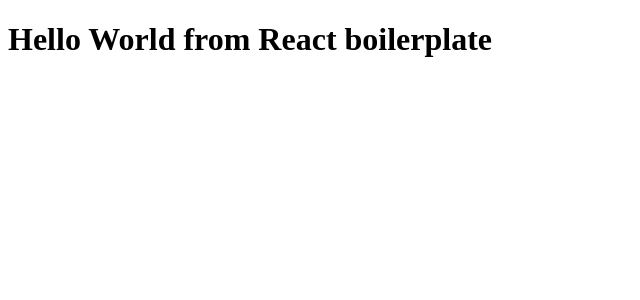
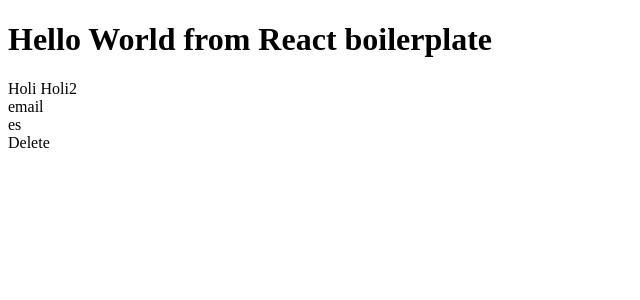
Before and after one commit to mduqueoviedo/react-address-book, a React app: page / in a window 1280 px wide. Shown: the top 300 px of the page, without its empty margins (0-640 px from the left). Built offline with nearby package versions, Linux system fonts and the light colour scheme; what typestyle would draw is missing.

Commit message:
More set up

```diff
--- a/package.json
+++ b/package.json
@@ -7,12 +7,17 @@
   "license": "MIT",
   "private": true,
   "dependencies": {
+    "@fortawesome/fontawesome-svg-core": "^1.2.17",
+    "@fortawesome/free-solid-svg-icons": "^5.8.1",
+    "@fortawesome/react-fontawesome": "^0.1.4",
+    "prop-types": "^15.7.2",
     "react": "^16.8.6",
     "react-dom": "^16.8.6",
     "typestyle": "^2.0.2"
   },
   "devDependencies": {
     "@babel/core": "^7.4.3",
+    "@babel/plugin-proposal-class-properties": "^7.4.0",
     "@babel/preset-env": "^7.4.3",
     "@babel/preset-react": "^7.0.0",
     "babel-eslint": "^10.0.1",
@@ -23,7 +28,6 @@
     "eslint-config-react": "^1.1.7",
     "eslint-loader": "^2.1.2",
     "eslint-plugin-import": "^2.17.2",
-    "eslint-plugin-jsx-a11y": "^6.2.1",
     "eslint-plugin-prettier": "^3.0.1",
     "eslint-plugin-react": "^7.12.4",
     "extract-text-webpack-plugin": "^3.0.2",
--- /dev/null
+++ b/src/App.js
@@ -0,0 +1,48 @@
+import React from 'react';
+import { rootStyle } from './appStyle';
+import { Entry } from './components/entry/Entry';
+import { deleteProperty } from './utils/objectUtils';
+
+export class App extends React.Component {
+  state = {
+    entries: {
+      '1': {
+        firstName: 'Holi',
+        lastName: 'Holi2',
+        email: 'email',
+        country: 'es',
+      },
+    },
+  };
+
+  removeEntry = entryKey => {
+    this.setState(prevState => {
+      return {
+        entries: deleteProperty(prevState.entries, Number(entryKey)),
+      };
+    });
+  };
+
+  renderEntries = () =>
+    Object.keys(this.state.entries).length > 0
+      ? Object.keys(this.state.entries).map(entryKey => (
+          <Entry
+            entry={this.state.entries[entryKey]}
+            entryKey={entryKey}
+            key={entryKey}
+            onDelete={this.removeEntry}
+          />
+        ))
+      : null;
+
+  render() {
+    return (
+      <>
+        <div className={rootStyle}>
+          <h1>Hello World from React boilerplate</h1>
+        </div>
+        <div>{this.renderEntries()}</div>
+      </>
+    );
+  }
+}
--- a/src/appStyle.js
+++ b/src/appStyle.js
@@ -1,5 +1,5 @@
 import { style } from 'typestyle';
 
 export const rootStyle = style({
-  color: 'red',
+  fontFamily: 'Roboto',
 });
--- /dev/null
+++ b/src/components/entry/Entry.js
@@ -0,0 +1,39 @@
+import React from 'react';
+import PropTypes from 'prop-types';
+
+export class Entry extends React.Component {
+  onDeleteHandler = event => {
+    this.props.onDelete(event.target.dataset.entryKey);
+  };
+
+  render() {
+    const { firstName, lastName, email, country } = this.props.entry;
+    return (
+      <div>
+        <div>
+          {firstName} {lastName}
+        </div>
+        <div>{email}</div>
+        <div>{country}</div>
+
+        <div
+          onClick={this.onDeleteHandler}
+          data-entry-key={this.props.entryKey}
+        >
+          Delete
+        </div>
+      </div>
+    );
+  }
+}
+
+Entry.propTypes = {
+  entryKey: PropTypes.string.isRequired,
+  entry: PropTypes.shape({
+    firstName: PropTypes.string.isRequired,
+    lastName: PropTypes.string.isRequired,
+    email: PropTypes.string.isRequired,
+    country: PropTypes.string.isRequired,
+  }).isRequired,
+  onDelete: PropTypes.func.isRequired,
+};
--- a/src/index.js
+++ b/src/index.js
@@ -1,14 +1,8 @@
+import ReactDOM from 'react-dom';
 import React from 'react';
-import ReactDOM from 'react-dom';
-import { rootStyle } from './appStyle';
+import { initFontAwesomeIcons } from './init';
+import { App } from './App';
 
-class App extends React.Component {
-  render() {
-    return (
-      <div className={rootStyle}>
-        <h1>Hello World from React boilerplate</h1>
-      </div>
-    );
-  }
-}
+initFontAwesomeIcons();
+
 ReactDOM.render(<App />, document.getElementById('root'));
--- /dev/null
+++ b/src/init.js
@@ -0,0 +1,6 @@
+import { library } from '@fortawesome/fontawesome-svg-core';
+import { fas } from '@fortawesome/free-solid-svg-icons';
+
+export const initFontAwesomeIcons = () => {
+  library.add(fas);
+};
--- /dev/null
+++ b/src/utils/objectUtils.js
@@ -0,0 +1,10 @@
+/**
+ * Functional programming styled removal property from object
+ * Usage: deleteProperty(originalObject: object, keyToRemove: string | number): object
+ *
+ * @param {string | number} keyToRemove
+ * @returns {object}
+ */
+// eslint-disable-next-line no-use-before-define
+export const deleteProperty = ({ [keyToRemove]: _, ...newObj }, keyToRemove) =>
+  newObj;
--- a/webpack.config.js
+++ b/webpack.config.js
@@ -1,9 +1,10 @@
+const path = require('path');
 const HtmlWebpackPlugin = require('html-webpack-plugin');
 
 module.exports = {
   entry: './src/index.js',
   output: {
-    path: __dirname + '/dist',
+    path: path.join(__dirname, '/dist'),
     publicPath: '/',
     filename: 'bundle.js',
   },
```
Also changed, not shown: .babelrc, src/components/entry/entryStyle.js (added), 2 other files (tests, documents, lock files or other folders).
